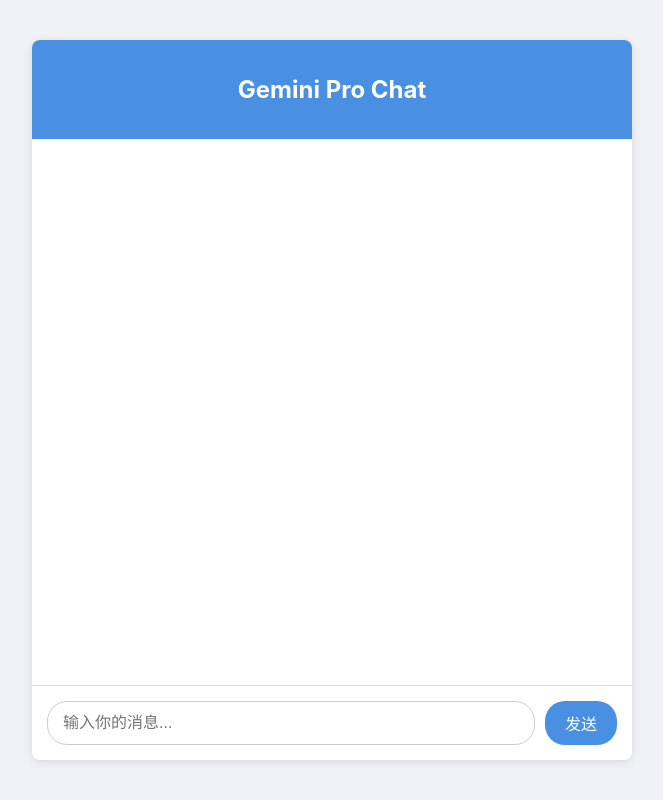
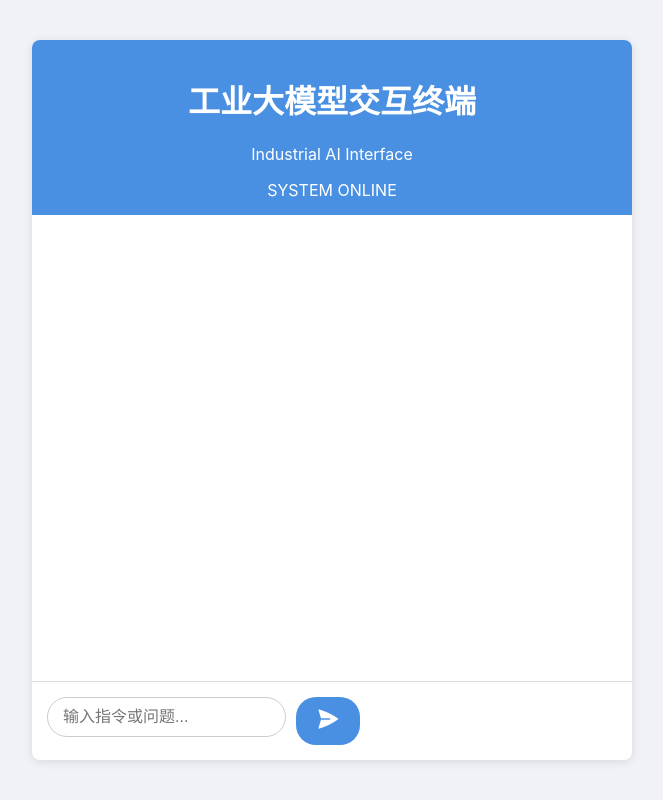
Before and after one commit to QuanZhouBuaa/fangningStudio, a website: page public/index.html in a window 1280 px wide. Shown: the whole page, without its empty margins (308-971 px from the left). Drawn offline with Linux system fonts and the light colour scheme.

Commit message:
Update index.html

```diff
--- a/public/index.html
+++ b/public/index.html
@@ -3,21 +3,39 @@
 <head>
     <meta charset="UTF-8">
     <meta name="viewport" content="width=device-width, initial-scale=1.0">
-    <title>Gemini Chat</title>
+    <title>工业大模型交互终端</title>
+    <link rel="preconnect" href="https://fonts.googleapis.com">
+    <link rel="preconnect" href="https://fonts.gstatic.com" crossorigin>
+    <link href="https://fonts.googleapis.com/css2?family=Roboto+Mono:wght@400;500;700&display=swap" rel="stylesheet">
     <link rel="stylesheet" href="style.css">
 </head>
 <body>
+    <div id="background-animation"></div>
     <div class="chat-container">
         <div class="chat-header">
-            <h2>Gemini Pro Chat</h2>
+            <div class="header-title">
+                <h1>工业大模型交互终端</h1>
+                <p>Industrial AI Interface</p>
+            </div>
+            <div class="system-status">
+                <span class="status-light"></span>
+                <span>SYSTEM ONLINE</span>
+            </div>
         </div>
         <div class="chat-box" id="chat-box">
-            <!-- 消息会在这里显示 -->
+            <!-- 消息会在这里动态生成 -->
         </div>
         <div class="chat-input-area">
             <form id="chat-form">
-                <input type="text" id="user-input" placeholder="输入你的消息..." autocomplete="off">
-                <button type="submit" id="send-btn">发送</button>
+                <div class="input-wrapper">
+                    <input type="text" id="user-input" placeholder="输入指令或问题..." autocomplete="off">
+                    <div class="input-glow"></div>
+                </div>
+                <button type="submit" id="send-btn" title="发送指令">
+                    <svg xmlns="http://www.w3.org/2000/svg" viewBox="0 0 24 24" fill="currentColor" width="24" height="24">
+                        <path d="M3.478 2.405a.75.75 0 00-.926.94l2.432 7.905H13.5a.75.75 0 010 1.5H4.984l-2.432 7.905a.75.75 0 00.926.94 60.519 60.519 0 0018.445-8.986.75.75 0 000-1.218A60.517 60.517 0 003.478 2.405z" />
+                    </svg>
+                </button>
             </form>
         </div>
     </div>
```
